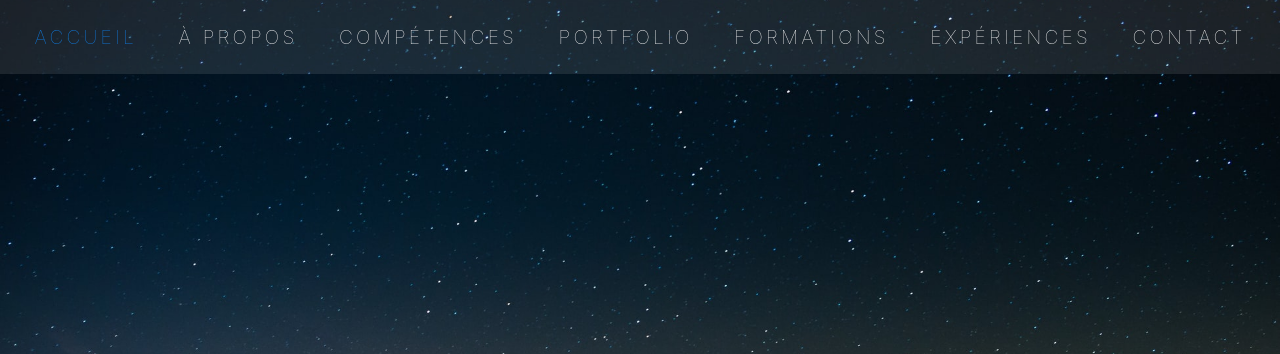
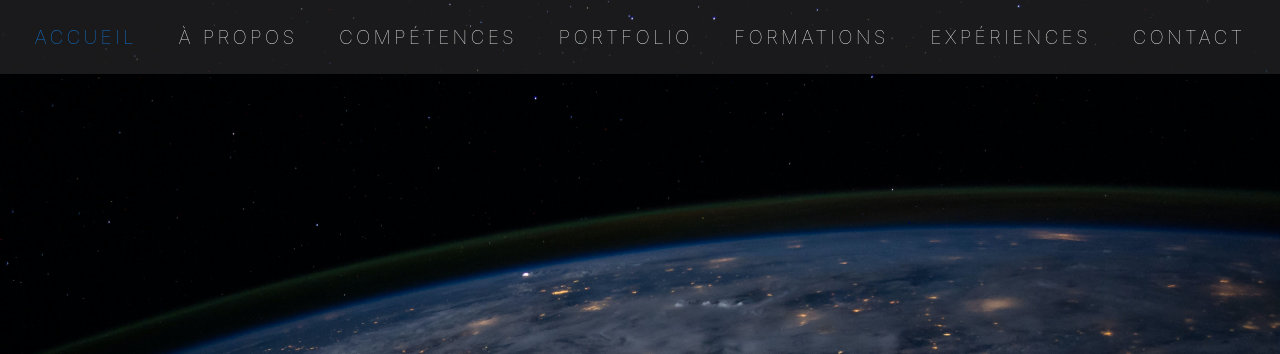
Before and after one commit to leomaizieres/leomaizieres.github.io, a plain HTML site: page index.html in a window 1280 px wide. Shown: the top 354 px of the page. Drawn offline with nearby package versions, Linux system fonts and the light colour scheme.

Commit message:
Update main.css

```diff
--- a/style/main.css
+++ b/style/main.css
@@ -56,7 +56,7 @@ body{
 header{
     width: 100%;
     height: 100vh;
-    background: url('../images/background.jfif') no-repeat;
+    background: url('../images/background.jpg') no-repeat;
     background-size: cover;
     background-position: center 75%;
 }
```
